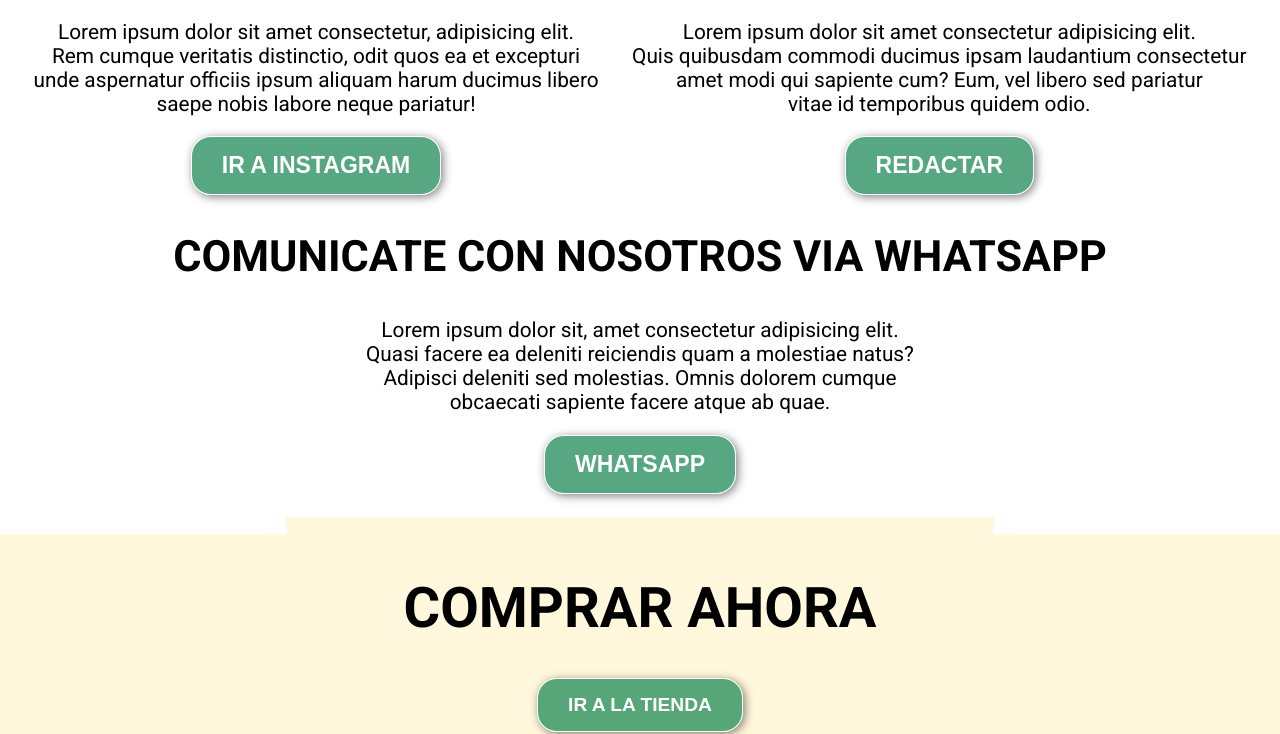
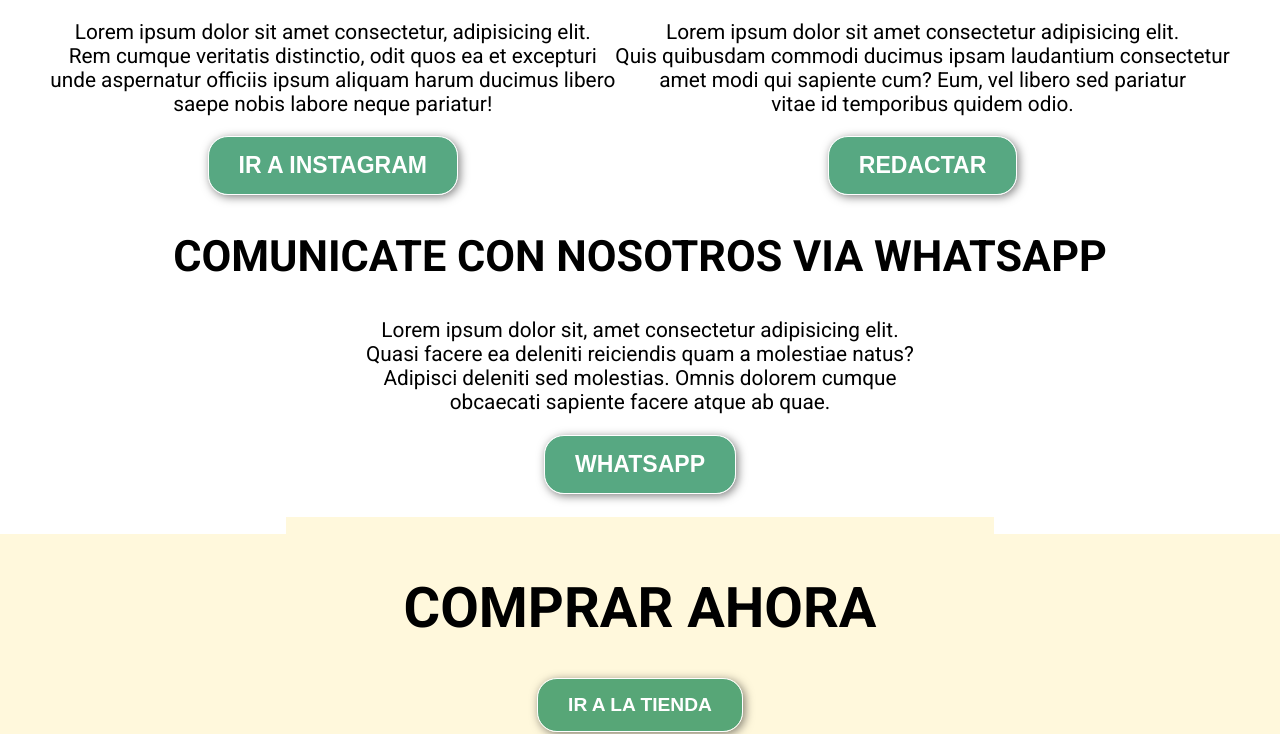
Before and after one commit to leonardoalva/siembra-01, a plain HTML site: page pages/contacto.html in a window 1280 px wide. Shown: the part 743-1477 px from the top of the page. Drawn offline with Linux system fonts and the light colour scheme.

Commit message:
flexbox - wrap aplicado en comentarios

```diff
--- a/pages/contacto.html
+++ b/pages/contacto.html
@@ -7,6 +7,9 @@
     <link rel="preconnect" href="https://fonts.googleapis.com">
     <link rel="preconnect" href="https://fonts.gstatic.com" crossorigin>
     <link href="https://fonts.googleapis.com/css2?family=Dosis:wght@600&family=Roboto+Condensed:ital,wght@0,100..900;1,100..900&family=Roboto:ital,wght@0,100;0,300;0,400;0,500;0,700;0,900;1,100;1,300;1,400;1,500;1,700;1,900&display=swap" rel="stylesheet">
+    <link rel="preconnect" href="https://fonts.googleapis.com">
+    <link rel="preconnect" href="https://fonts.gstatic.com" crossorigin>
+    <link href="https://fonts.googleapis.com/css2?family=Bebas+Neue&family=Dosis:wght@600&family=Roboto+Condensed:ital,wght@0,100..900;1,100..900&family=Roboto:ital,wght@0,100;0,300;0,400;0,500;0,700;0,900;1,100;1,300;1,400;1,500;1,700;1,900&display=swap" rel="stylesheet">
     <title>SIEMBRA - LA PLATA</title>
 </head>
 <body>
@@ -32,8 +35,9 @@
 </header>
 <main>
 <!-----------------CONTACTOS DISPONIBLES--------------->
-<div id="contact" class="contact">
-    <div class="container">
+<div class="container">
+    <div id="contact" class="contact">
+
         <div class="instagram">
             <h2>SEGUINOS EN INSTAGRAM</h2>
             <p>Lorem ipsum dolor sit amet consectetur, adipisicing elit. <br>
--- a/style.css
+++ b/style.css
@@ -200,9 +200,13 @@
     width: 40%;
 }
 
-/* DIV CONTACTO MARGEN */
+/* --------------------------CONTACTO ----------------------*/
+
 
 div.contact {
+    display: flex;
+    flex-wrap: wrap;
+    justify-content: center;
     padding-bottom: 40px;
 }
 
```
Also changed, not shown: index.html (+5 -1 lines), pages/comentarios.html (+3 -0 lines), pages/maps.html (+3 -0 lines), pages/suscribite.html (+4 -1 lines).
